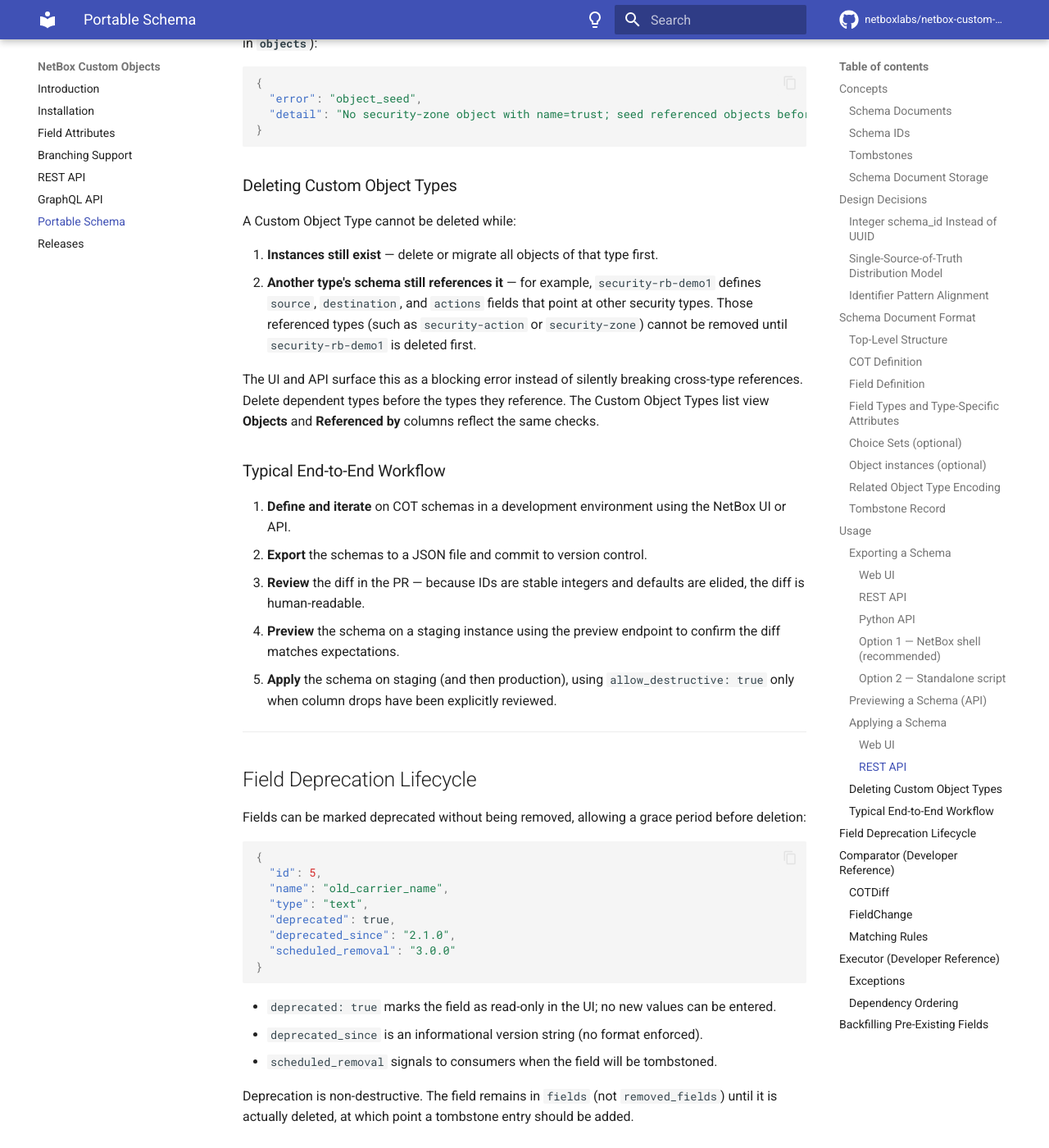
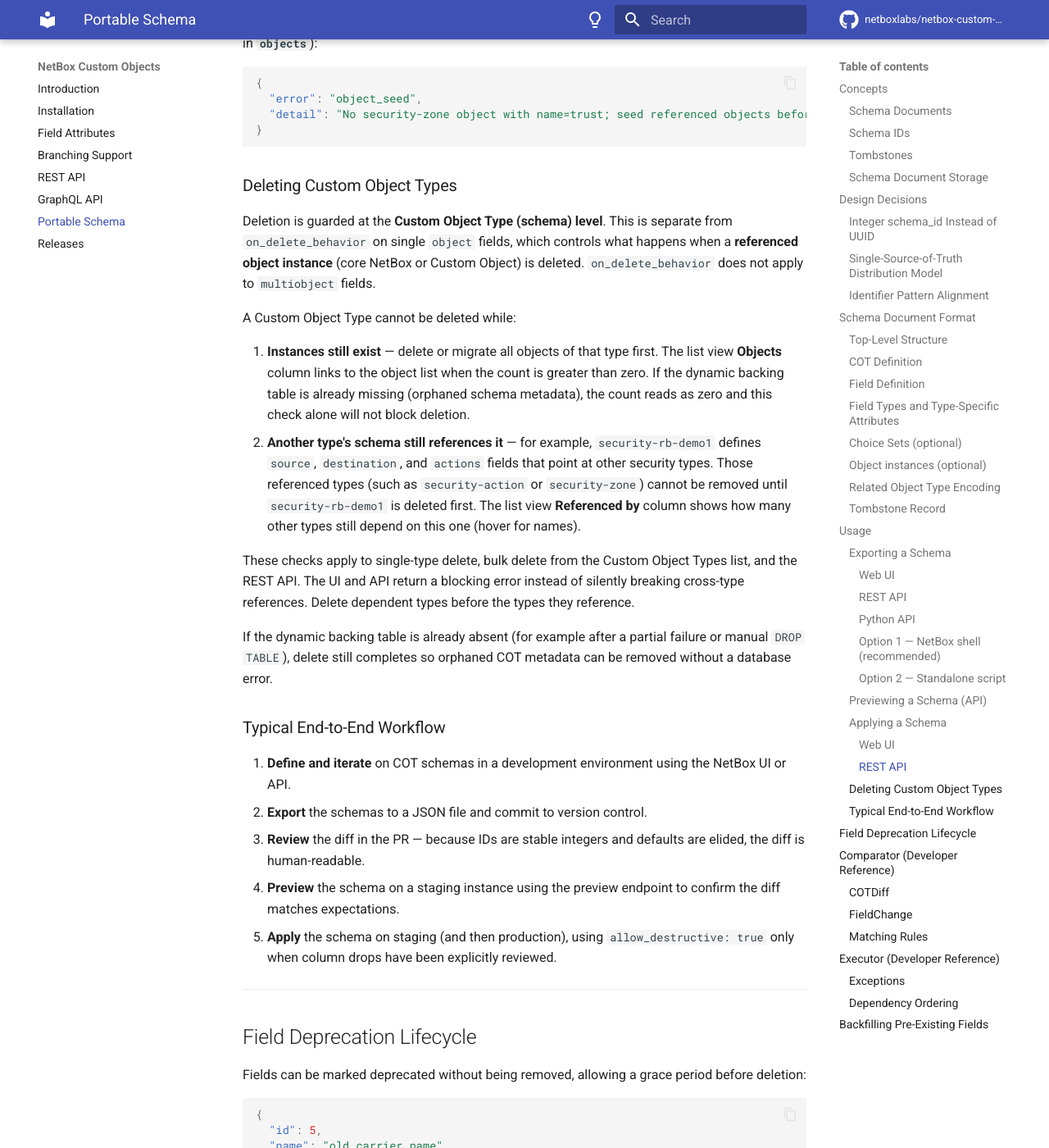
Before and after one commit to netboxlabs/netbox-custom-objects, an MkDocs documentation site: the page built from docs/portable-schema.md, in a window 1280 px wide and 1400 px high, scrolled down 15017 px. Shown: the whole window at 82% size. Built offline with MkDocs 1.6.1 and Material for MkDocs 9.7.7, drawn with Linux system fonts in a browser that asks for light colours; comment, search, counter and statistics services are not loaded.

Commit message:
docs: clarify COT deletion guards vs instance on_delete.
Document list-column hints, bulk-delete parity, orphaned-table cleanup,
and the distinction between schema-level blockers and object-field
on_delete_behavior (object fields only).

```diff
--- a/docs/portable-schema.md
+++ b/docs/portable-schema.md
@@ -658,17 +658,31 @@
 
 ### Deleting Custom Object Types
 
+Deletion is guarded at the **Custom Object Type (schema) level**. This is separate
+from `on_delete_behavior` on single `object` fields, which controls what happens
+when a **referenced object instance** (core NetBox or Custom Object) is deleted.
+`on_delete_behavior` does not apply to `multiobject` fields.
+
 A Custom Object Type cannot be deleted while:
 
 1. **Instances still exist** — delete or migrate all objects of that type first.
-2. **Another type's schema still references it** — for example, `security-rb-demo1` defines
-   `source`, `destination`, and `actions` fields that point at other security types. Those
-   referenced types (such as `security-action` or `security-zone`) cannot be removed until
-   `security-rb-demo1` is deleted first.
+   The list view **Objects** column links to the object list when the count is
+   greater than zero. If the dynamic backing table is already missing (orphaned
+   schema metadata), the count reads as zero and this check alone will not block
+   deletion.
+2. **Another type's schema still references it** — for example, `security-rb-demo1`
+   defines `source`, `destination`, and `actions` fields that point at other security
+   types. Those referenced types (such as `security-action` or `security-zone`) cannot
+   be removed until `security-rb-demo1` is deleted first. The list view **Referenced
+   by** column shows how many other types still depend on this one (hover for names).
 
-The UI and API surface this as a blocking error instead of silently breaking cross-type
-references. Delete dependent types before the types they reference. The Custom Object Types
-list view **Objects** and **Referenced by** columns reflect the same checks.
+These checks apply to single-type delete, bulk delete from the Custom Object Types
+list, and the REST API. The UI and API return a blocking error instead of silently
+breaking cross-type references. Delete dependent types before the types they reference.
+
+If the dynamic backing table is already absent (for example after a partial failure
+or manual `DROP TABLE`), delete still completes so orphaned COT metadata can be removed
+without a database error.
 
 ### Typical End-to-End Workflow
 
```
Also changed, not shown: docs/rest-api.md (+10 -4 lines).
